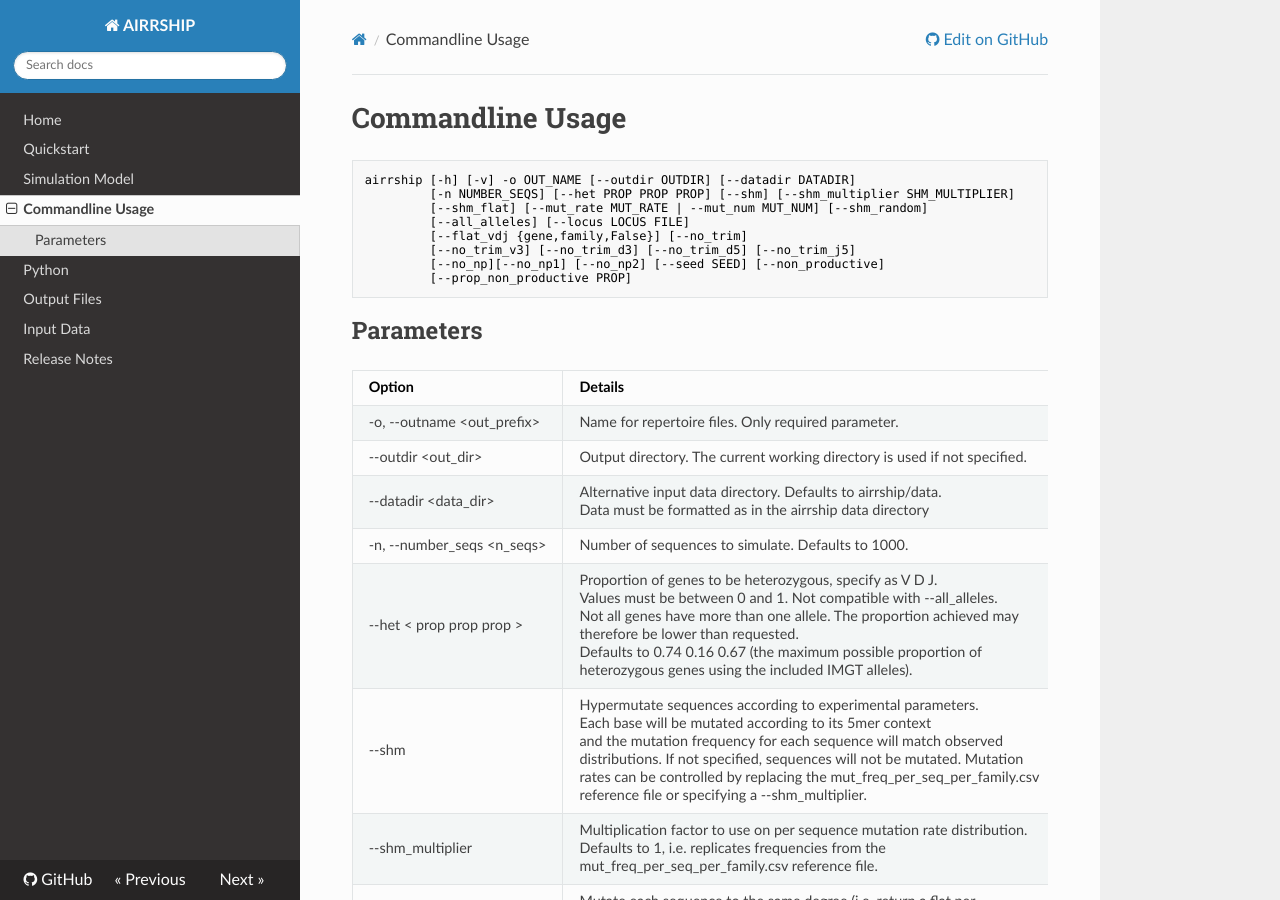
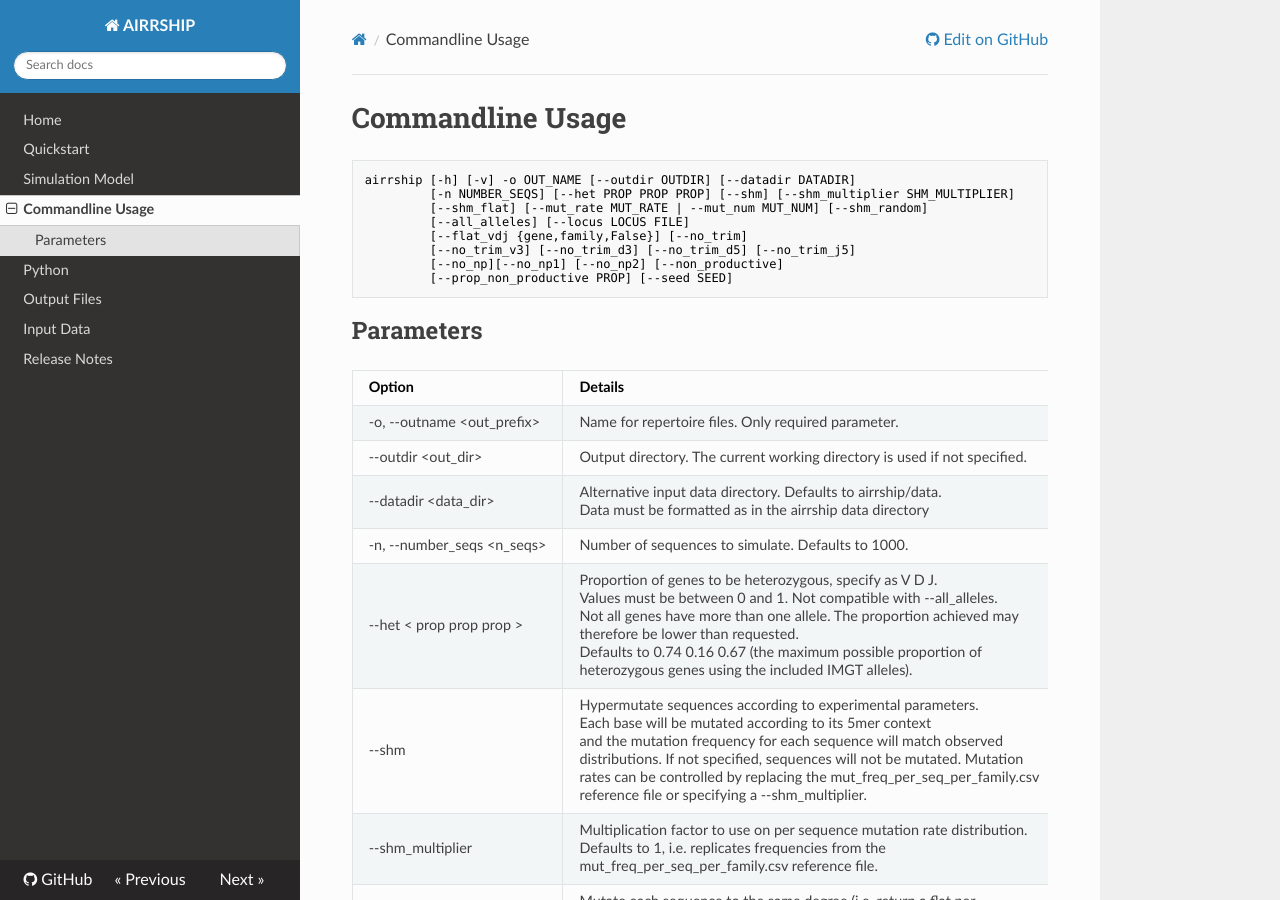
Before and after one commit to Cowanlab/airrship, an MkDocs documentation site: the page built from docs/parameters.md, in a window 1280 px wide and 900 px high. Built offline with MkDocs 1.6.1, drawn with Linux system fonts in a browser that asks for light colours; nearby versions of some CDN libraries.

````diff
--- a/docs/parameters.md
+++ b/docs/parameters.md
@@ -8,8 +8,8 @@ airrship [-h] [-v] -o OUT_NAME [--outdir OUTDIR] [--datadir DATADIR]
          [--all_alleles] [--locus LOCUS FILE]
          [--flat_vdj {gene,family,False}] [--no_trim]
          [--no_trim_v3] [--no_trim_d3] [--no_trim_d5] [--no_trim_j5]
-         [--no_np][--no_np1] [--no_np2] [--seed SEED] [--non_productive]
-         [--prop_non_productive PROP]
+         [--no_np][--no_np1] [--no_np2] [--non_productive]
+         [--prop_non_productive PROP] [--seed SEED]
 ```
 
 ## Parameters
````
